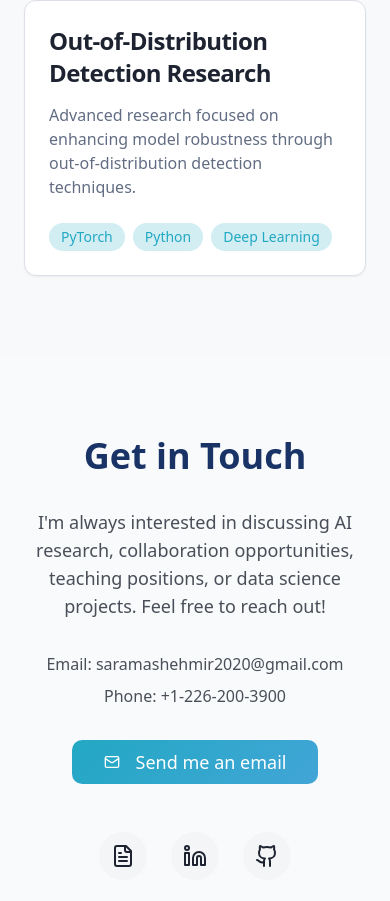
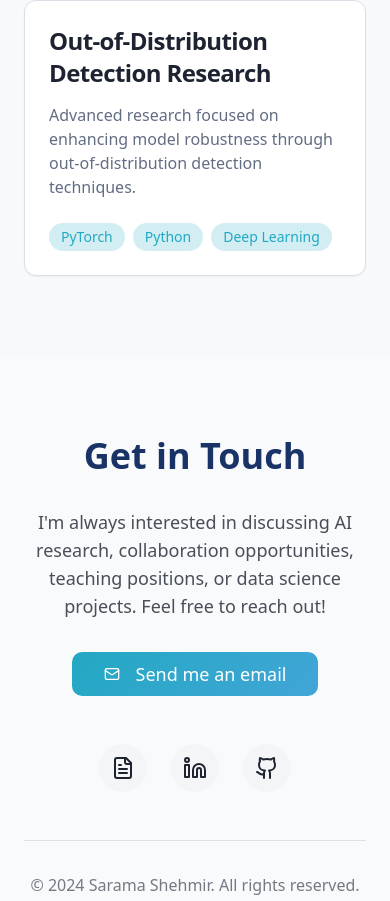
Before and after one commit to Saramagit/sarammahk.dev, a React (Vite) app: page / in a window 390 px wide. Shown: the part 11099-12000 px from the top of the page. Built offline with nearby package versions, Linux system fonts and the light colour scheme; the HTML template or start-up script is replaced by a standard one.

Commit message:
Remove contact details from Get in Touch
Eliminate email and phone text from the Contact section to hide direct contact info.

```diff
--- a/src/components/Contact.tsx
+++ b/src/components/Contact.tsx
@@ -11,11 +11,6 @@ const Contact = () => {
             I'm always interested in discussing AI research, collaboration opportunities, teaching positions,
             or data science projects. Feel free to reach out!
           </p>
-
-          <div className="mb-8">
-            <p className="text-foreground/80 mb-2">Email: saramashehmir2020@gmail.com</p>
-            <p className="text-foreground/80">Phone: +1-226-200-3900</p>
-          </div>
 
           <Button
             size="lg"
```
